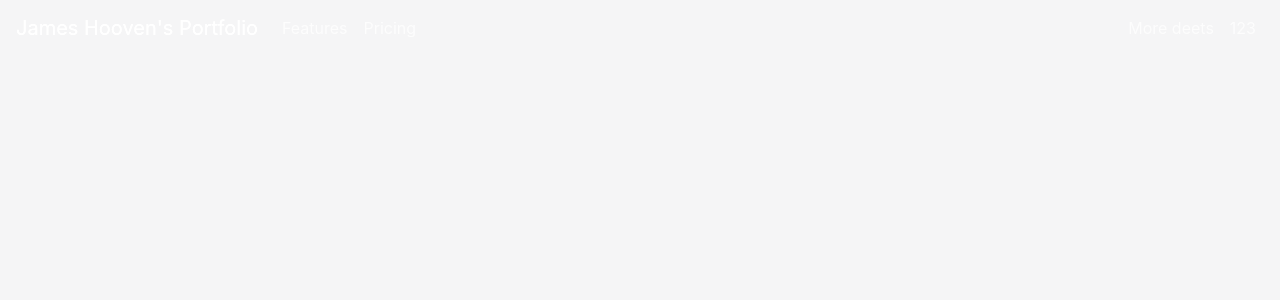
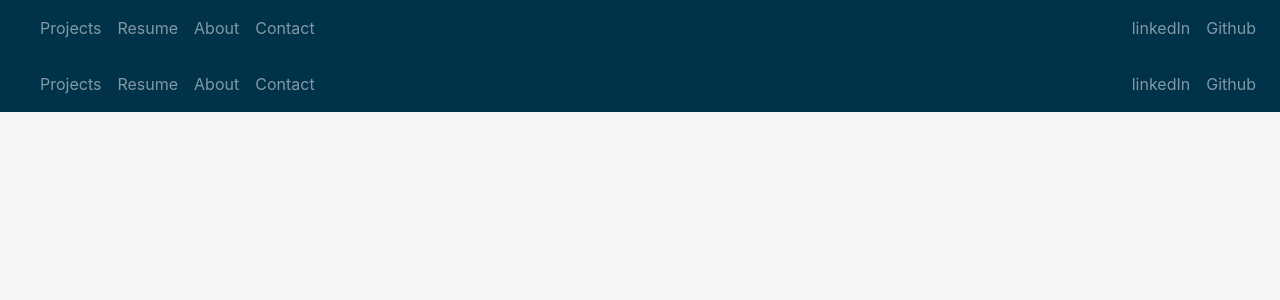
Before and after one commit to 8connor/jamesHoovenPortfolio, a Next.js app: page /Components/TopNav in a window 1280 px wide. Shown: the top 300 px of the page. Built offline with nearby package versions, Linux system fonts and the light colour scheme.

Commit message:
Working on the navbar.

```diff
--- a/pages/Components/TopNav/index.js
+++ b/pages/Components/TopNav/index.js
@@ -1,53 +1,24 @@
-import React, { useEffect, useState } from "react";
+import React from "react";
 import Navbar from "react-bootstrap/Navbar";
 import Nav from "react-bootstrap/Nav";
 
+
 function TopNav() {
-  const [scrollState, setScrollState] = useState("bg-transparent");
-  let listener = null;
-
-  const config = {
-    marginBottom: "-56px",
-  };
-
-  useEffect(() => {
-    listener = document.addEventListener("scroll", (e) => {
-      var scrolled = document.scrollingElement.scrollTop;
-      if (scrolled >= 120) {
-        if (scrollState !== "bg-dark") {
-          setScrollState("bg-dark");
-        }
-      } else {
-        if (scrollState !== "top") {
-          setScrollState("bg-transparent");
-        }
-      }
-    });
-    return () => {
-      document.removeEventListener("scroll", listener);
-    };
-  }, [scrollState]);
-
   return (
-    <Navbar
-      collapseOnSelect
-      sticky="top"
-      expand="lg"
-      variant="dark"
-      style={config}
-      className={`${scrollState}`}
-    >
-      <Navbar.Brand href="#home">James Hooven's Portfolio</Navbar.Brand>
+    <Navbar collapseOnSelect sticky="top" expand="lg" bg="dark" variant="dark">
+      <Navbar.Brand href="#home"></Navbar.Brand>
       <Navbar.Toggle aria-controls="responsive-navbar-nav" />
       <Navbar.Collapse id="responsive-navbar-nav">
         <Nav className="mr-auto">
-          <Nav.Link href="#features">Features</Nav.Link>
-          <Nav.Link href="#pricing">Pricing</Nav.Link>
+          <Nav.Link href="#pricing">Projects</Nav.Link>
+          <Nav.Link href="#resume">Resume</Nav.Link>
+          <Nav.Link href="#about">About</Nav.Link>
+          <Nav.Link href="/contact">Contact</Nav.Link>
         </Nav>
         <Nav>
-          <Nav.Link href="#deets">More deets</Nav.Link>
-          <Nav.Link eventKey={2} href="#memes">
-            123
+          <Nav.Link href="https://www.linkedin.com/in/james-hooven/">linkedIn</Nav.Link>
+          <Nav.Link eventKey={2} href="https://github.com/8connor">
+            Github
           </Nav.Link>
         </Nav>
       </Navbar.Collapse>
```
